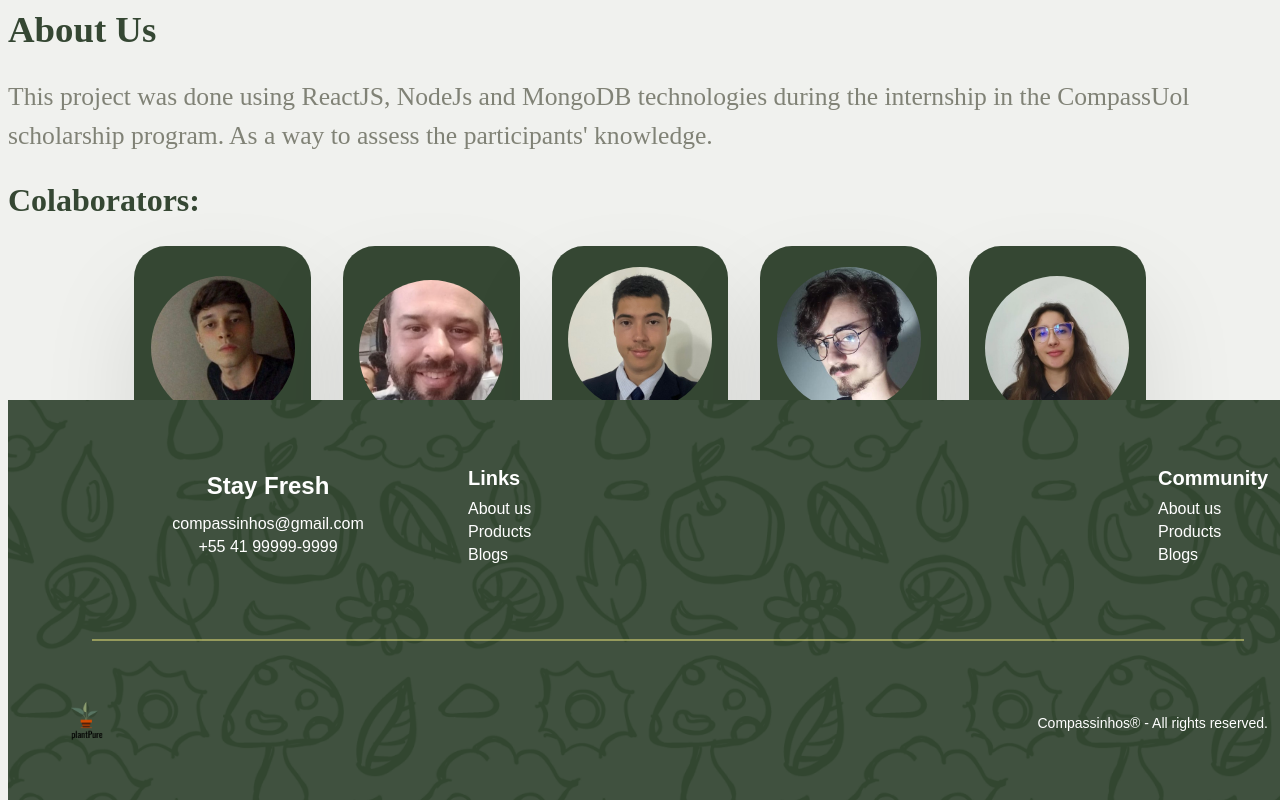
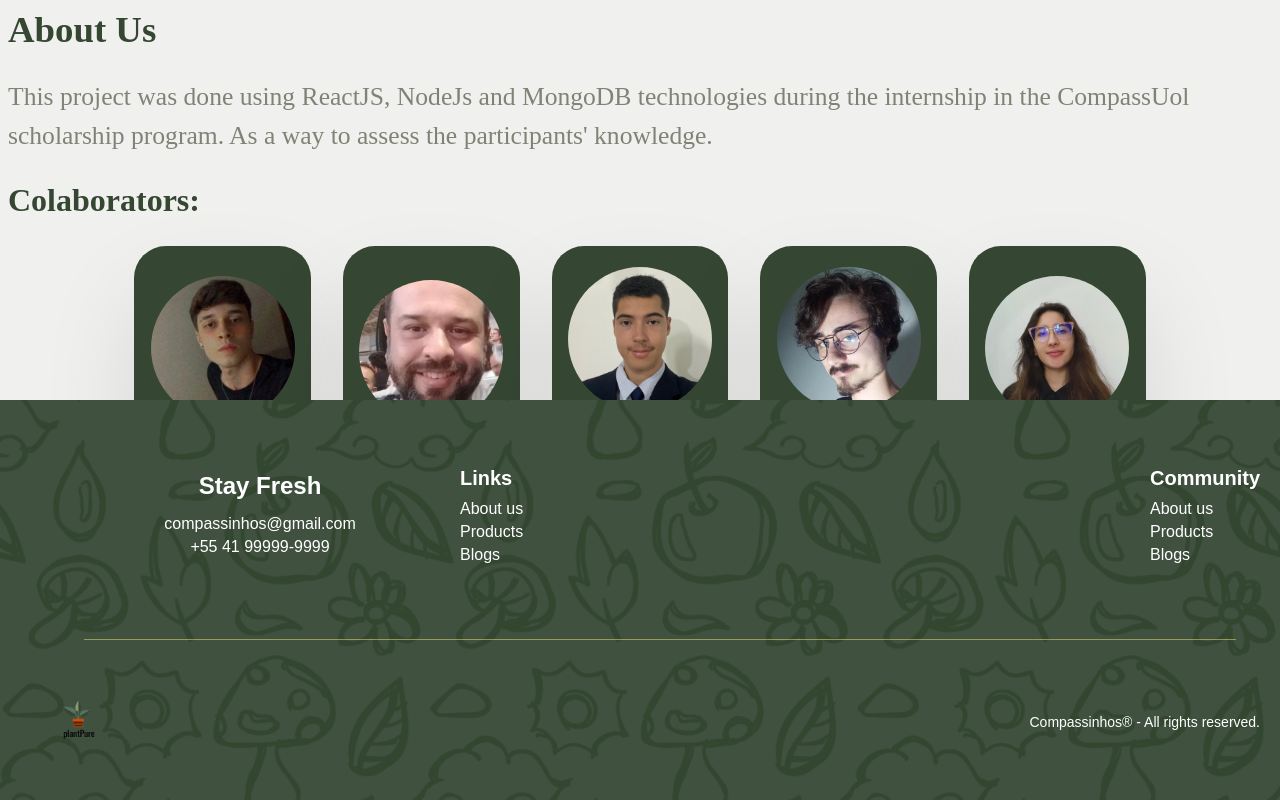
Before and after one commit to danferri/stackoverflowers-desafio02-stackovershop, a React (Vite) app in the folder stackovershop-web/: page /about-us in a window 1280 px wide. Built offline with nearby package versions, Linux system fonts and the light colour scheme.

Commit message:
style: center footer background.

```diff
--- a/stackovershop-web/src/components/Footer/Footer.css
+++ b/stackovershop-web/src/components/Footer/Footer.css
@@ -15,6 +15,7 @@
     text-align: center;
     width: 100%;
     height: 20rem;
+    left: 0;
 }
 
 .footer .top-section {
@@ -75,7 +76,7 @@
 
 .footer .divider {
     width: 90%;
-    height: 2px;
+    height: 1px;
     background-color: #ece57b;
     opacity: 0.5;
     margin: 50px 0;
```
